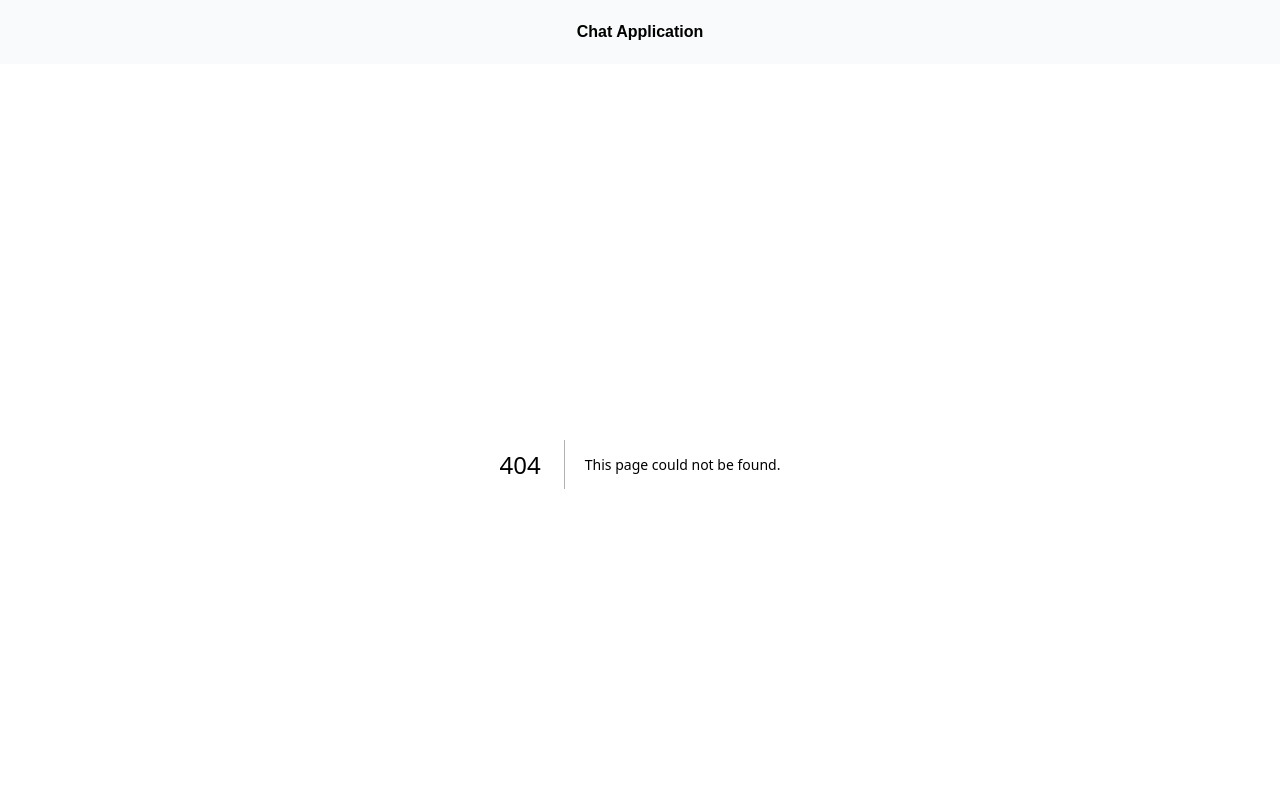
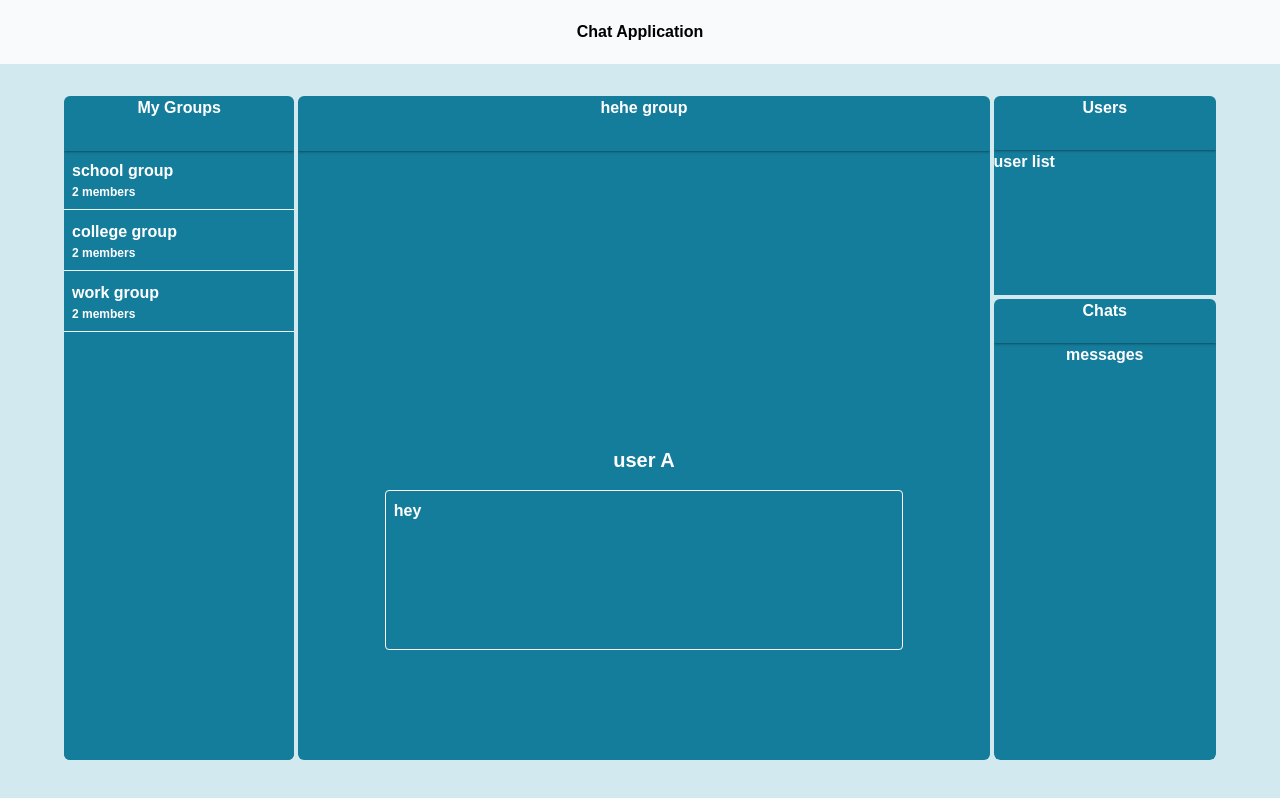
Before and after one commit to sourav-kol/websockets, a Next.js app in the folder client/: page /collaborate in a window 1280 px wide. Before the commit this address had no page. Shown: the top 798 px of the page. Built offline with nearby package versions, Linux system fonts and the light colour scheme; no server answers.

Commit message:
adjusting the app, acc to the new layout

```diff
--- a/client/src/components/Editor/index.tsx
+++ b/client/src/components/Editor/index.tsx
@@ -1,3 +1,5 @@
+'use client';
+
 import React, { useState, useEffect, useRef } from 'react';
 import { MergeChanges, getChanges } from '@/helper/automerger';
 import { diffFinder } from '@/helper/textDiffHelper';
@@ -44,6 +46,7 @@ export default function Editor(prop: Props) {
 
     //merging remote changes
     useEffect(() => {
+        console.log("prop: ", prop);
         if (!prop.serverMessage)
             return;
 
--- a/client/src/components/chat/group-detail/index.tsx
+++ b/client/src/components/chat/group-detail/index.tsx
@@ -1,15 +1,57 @@
-import { chatGroup } from "@/types";
+import { useEffect, useState } from 'react';
+
+import { clientEditorMessageRequest, change, chatGroup } from '@/types';
+import { useSocket } from '@/context/socket-provider';
+import Editor from '@/components/Editor';
+import { socketMessageEvent } from '@/constants';
 
 type Prop = {
-    data: chatGroup | null
+    chatData: chatGroup
 }
 
 export default function ChatGroupDetail(props: Prop) {
-    const { data } = props;
+    const { chatData } = props;
+    const socket = useSocket();
+    const [serverMessage, setServerMessage] = useState<change>();
+
+    //take from user context
+    const [sender, setSender] = useState<string>("user A");
+
+    useEffect(() => {
+        if (socket) {
+            socket.on(socketMessageEvent.connect, () => {
+                console.log("Connected to server");
+            });
+
+            socket.on(socketMessageEvent.serverMessage, (msg: clientEditorMessageRequest) => {
+                console.log("Message from server:", msg);
+                if (msg.sender != sender)
+                    setServerMessage((prevMessages) => msg.message);
+            });
+        }
+
+    }, [socket]);
+
+    const sendMessage = (change: change) => {
+        var payload: clientEditorMessageRequest = {
+            roomId: chatData.roomId,
+            message: change,
+            sender: sender
+        }
+        if (socket) {
+            socket.emit(socketMessageEvent.clientMessage, payload);
+        }
+
+    };
+
     return (
-        data &&
+        chatData &&
         <div className="">
-            {data.title}
+            <Editor
+                senderId={sender}
+                serverMessage={serverMessage}
+                sendMessage={sendMessage}
+            />
         </div>
     );
 }
--- a/client/src/components/chat/group-list/index.tsx
+++ b/client/src/components/chat/group-list/index.tsx
@@ -1,3 +1,5 @@
+'use client';
+
 import { chatGroup } from "@/types";
 
 type Prop = {
--- /dev/null
+++ b/client/src/constants/index.ts
@@ -0,0 +1,5 @@
+export const socketMessageEvent = {
+    connect: "connect",
+    serverMessage: "server_msg",
+    clientMessage: "client_msg"
+};
--- /dev/null
+++ b/client/src/context/socket-provider.tsx
@@ -0,0 +1,27 @@
+'use client';
+
+import React, { createContext, useState, useEffect, useContext } from "react";
+import { io, Socket } from "socket.io-client";
+
+const socketContext = createContext<Socket | null>(null);
+
+export const SocketProvider = ({ children }: { children: React.ReactNode }) => {
+    const [socket, setSocket] = useState<Socket | null>(null);
+
+    useEffect(() => {
+        //todo: take from config files
+        const tempSocket = io("http://localhost:8080/");
+        setSocket(tempSocket); // Set the socket state to the new socket instance
+
+        console.log("sending...", tempSocket.id);
+    }, []);
+
+    return (
+        <socketContext.Provider value={socket}>
+            {children}
+        </socketContext.Provider>
+    );
+}
+
+// Custom hook to use the context
+export const useSocket = () => useContext(socketContext);
--- a/client/src/layouts/chat-layout/index.tsx
+++ b/client/src/layouts/chat-layout/index.tsx
@@ -9,8 +9,9 @@ type Prop = {
 
 export default function ChatLayout(props: Prop) {
 
-    const [chatGroups, setChatGroups] = useState<chatGroup[]>([{ title: "school group" }, { title: "college group" }, { title: "work group" }]);
-    const [currentSelectedGroup, setCurrentSelectedGroup] = useState<chatGroup | null>({ title: "hehe group" });
+    const [chatGroups, setChatGroups] = useState<chatGroup[]>([{ title: "school group", roomId: "1" }, { title: "college group", roomId: "2" }, { title: "work group", roomId: "3" }]);
+    const [currentSelectedGroup, setCurrentSelectedGroup] = useState<chatGroup | null>({ title: "hehe group", roomId: "4" });
+
     return (
         <>
             <div className="gap-1 h-[83vh] w-11/12 max-w-6xl mx-auto my-8 font-white grid grid-cols-[20%_60%_1fr]">
@@ -28,7 +29,7 @@ export default function ChatLayout(props: Prop) {
                         {currentSelectedGroup ? currentSelectedGroup.title : "Group Title"}
                     </div>
                     <div className="w-full h-11/12">
-                        <ChatGroupDetail data={currentSelectedGroup} />
+                        {currentSelectedGroup && <ChatGroupDetail chatData={currentSelectedGroup} />}
                     </div>
                 </div>
 
--- a/client/src/pages/_app.tsx
+++ b/client/src/pages/_app.tsx
@@ -1,9 +1,11 @@
 import "@/styles/globals.css";
 import type { AppProps } from "next/app";
 
+import { SocketProvider } from "@/context/socket-provider";
+
 export default function App({ Component, pageProps }: AppProps) {
   return (
-    <>
+    <SocketProvider>
       <div className="bg-gray-50 flex flex-col" style={{ height: "8vh" }}>
         <div className="flex-1 flex flex-col items-center justify-center font-black text-black">
           Chat Application
@@ -12,6 +14,6 @@ export default function App({ Component, pageProps }: AppProps) {
       <div className="w-full h-[85vh]">
         <Component {...pageProps} />
       </div>
-    </>
+    </SocketProvider>
   );
 }
--- /dev/null
+++ b/client/src/pages/collaborate/index.tsx
@@ -0,0 +1,9 @@
+import ChatLayout from "@/layouts/chat-layout";
+
+export default function Home() {
+    return (
+        <div className="font-black">
+            <ChatLayout />
+        </div>
+    );
+}
--- a/client/src/pages/index.tsx
+++ b/client/src/pages/index.tsx
@@ -1,11 +1,11 @@
-import ChatLayout from "@/layouts/chat-layout";
+// import ChatLayout from "@/layouts/chat-layout";
 
 export default function Home() {
   return (
     // <div className="grid grid-rows-[20px_1fr_20px] items-center justify-items-center min-h-screen p-8 pb-20 gap-16 sm:p-20 font-[family-name:var(--font-geist-sans)] font-black">
     <div className="font-black">
-      {/* main index page */}
-      <ChatLayout />
+      main index page
+      {/* <ChatLayout /> */}
     </div>
   );
 }
--- a/client/src/types/index.ts
+++ b/client/src/types/index.ts
@@ -33,4 +33,5 @@ export type storageType = 'sessionStorage'; //'session' | 'local';
 
 export type chatGroup = {
     title: string
+    roomId: string
 }
```
